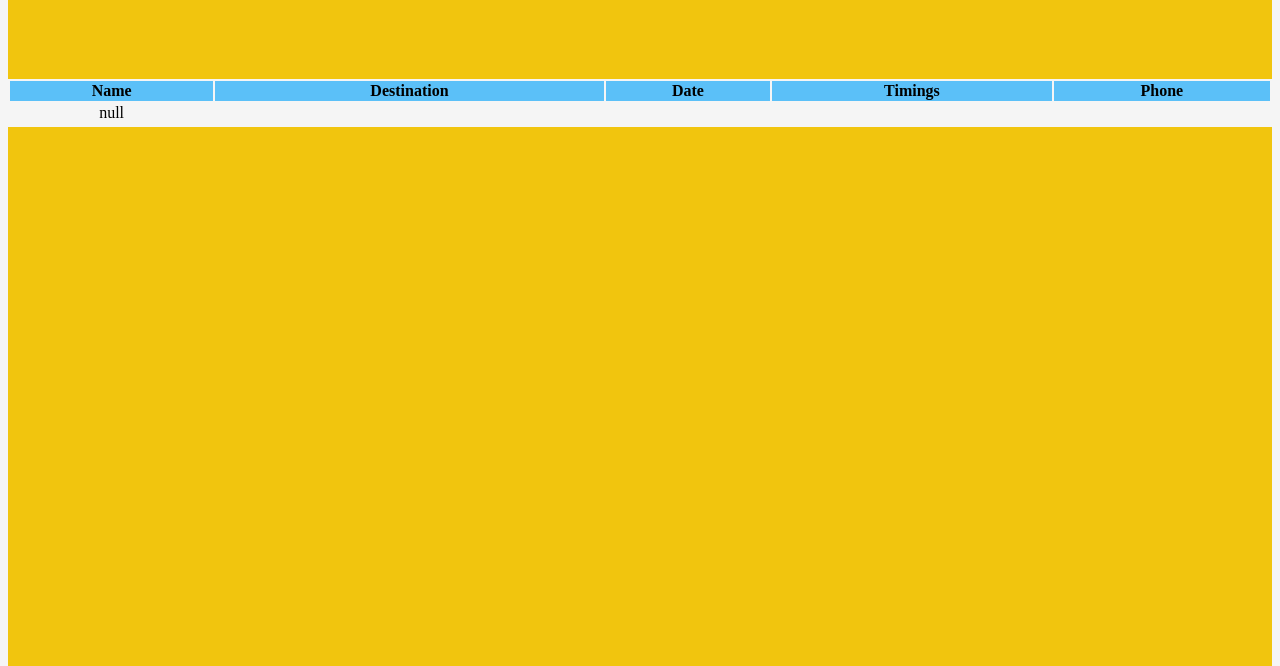
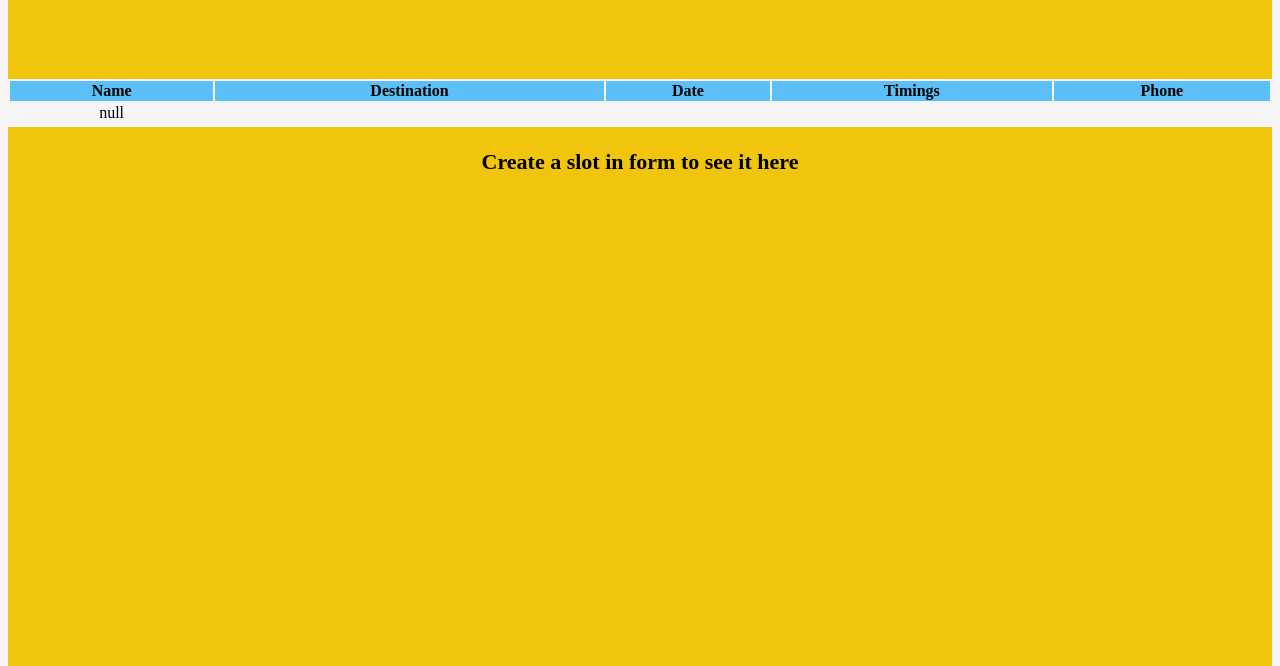
Before and after one commit to Mr-Malik-Aryan/bphc-travel-sharing, a website: page page3.html in a window 1280 px wide. Shown: the part 134-800 px from the top of the page. Drawn offline with Linux system fonts and the light colour scheme.

Commit message:
Update page3.html

```diff
--- a/page3.html
+++ b/page3.html
@@ -54,6 +54,7 @@
         </tr>
         <tr> </tr>
       </table>
+      <h3>Create a slot in form to see it here</h3>
     </div>
   </div>
 </body>
```
